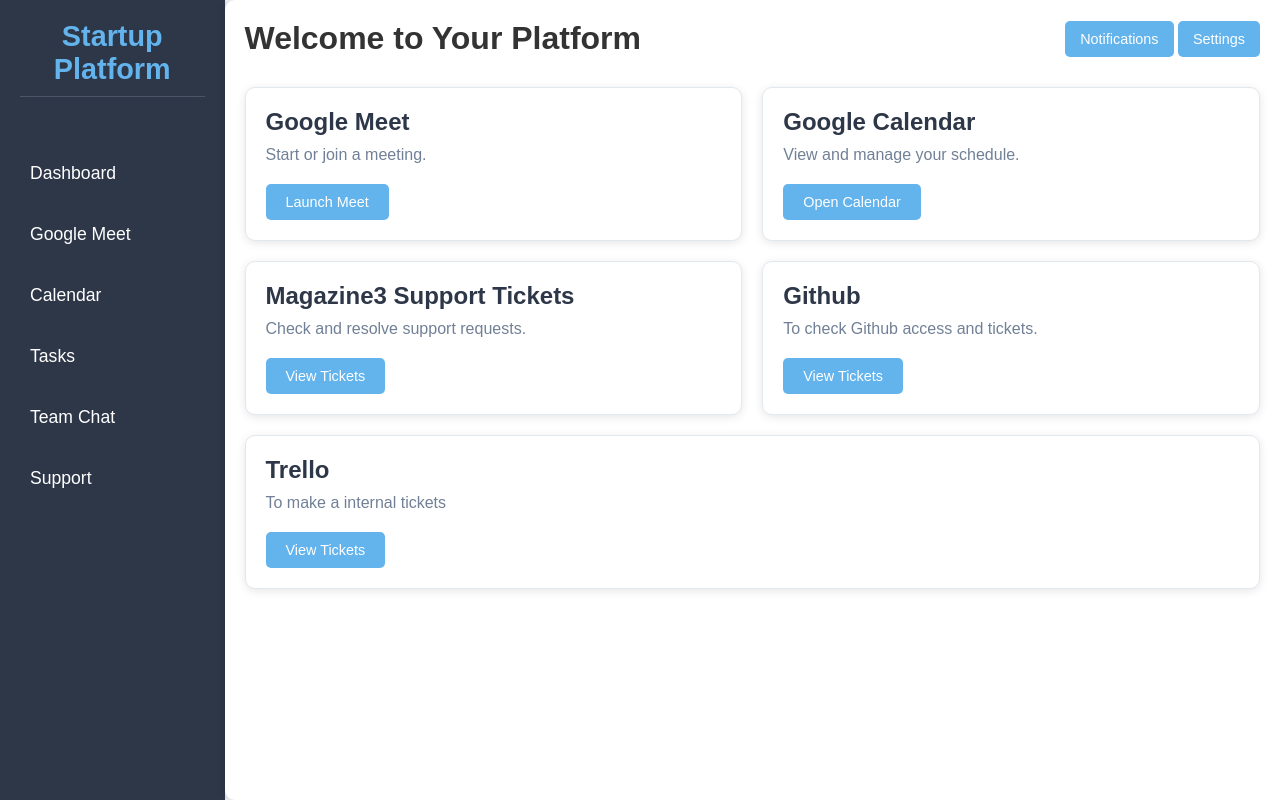
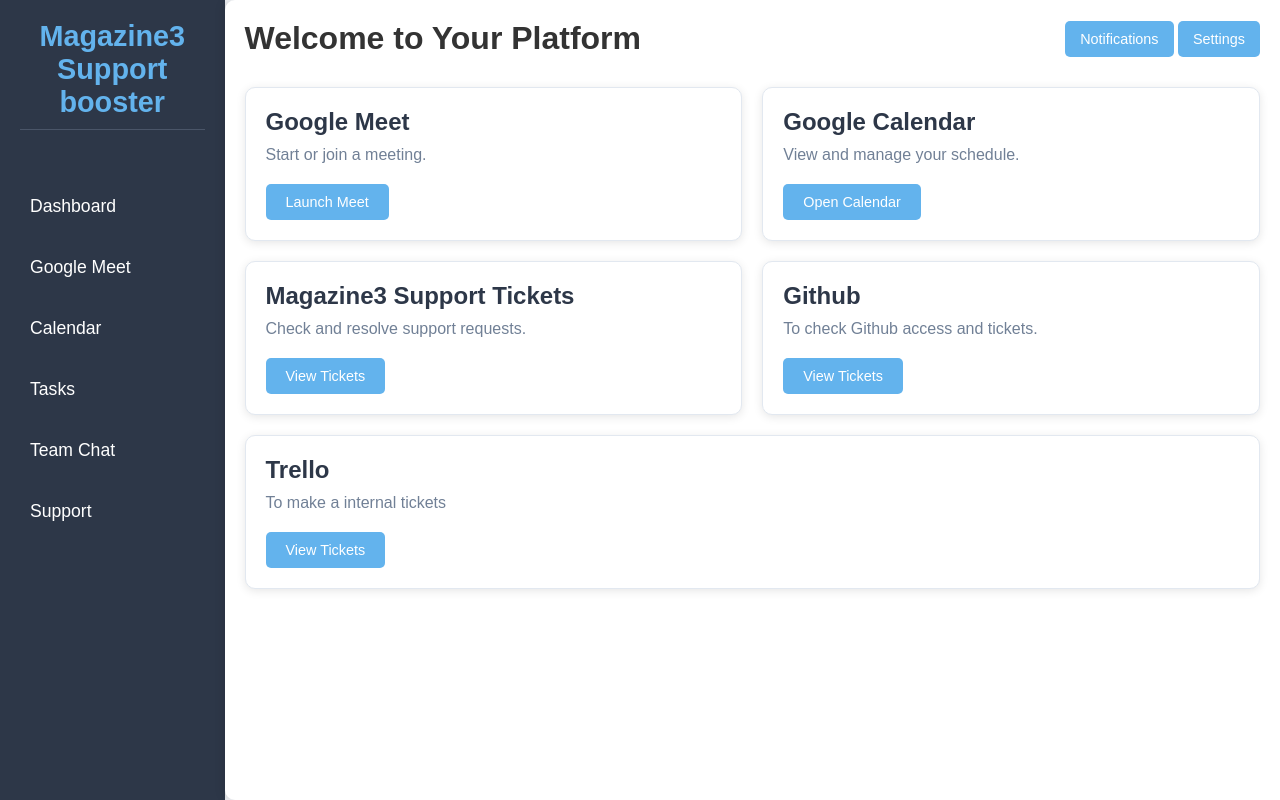
Before and after one commit to MohammedAkramU7/Magazine3supportbooster, a plain HTML site: page index.html in a window 1280 px wide. Drawn offline with Linux system fonts and the light colour scheme.

Commit message:
Update index.html
Change sidebar name

```diff
--- a/index.html
+++ b/index.html
@@ -10,7 +10,7 @@
     <div class="dashboard">
         <!-- Sidebar -->
         <aside class="sidebar">
-            <h2>Startup Platform</h2>
+            <h2>Magazine3 Support booster</h2>
             <ul class="menu">
                 <li><a href="#">Dashboard</a></li>
                 <li><a href="google-meet.html" target="blank">Google Meet</a></li>
```
